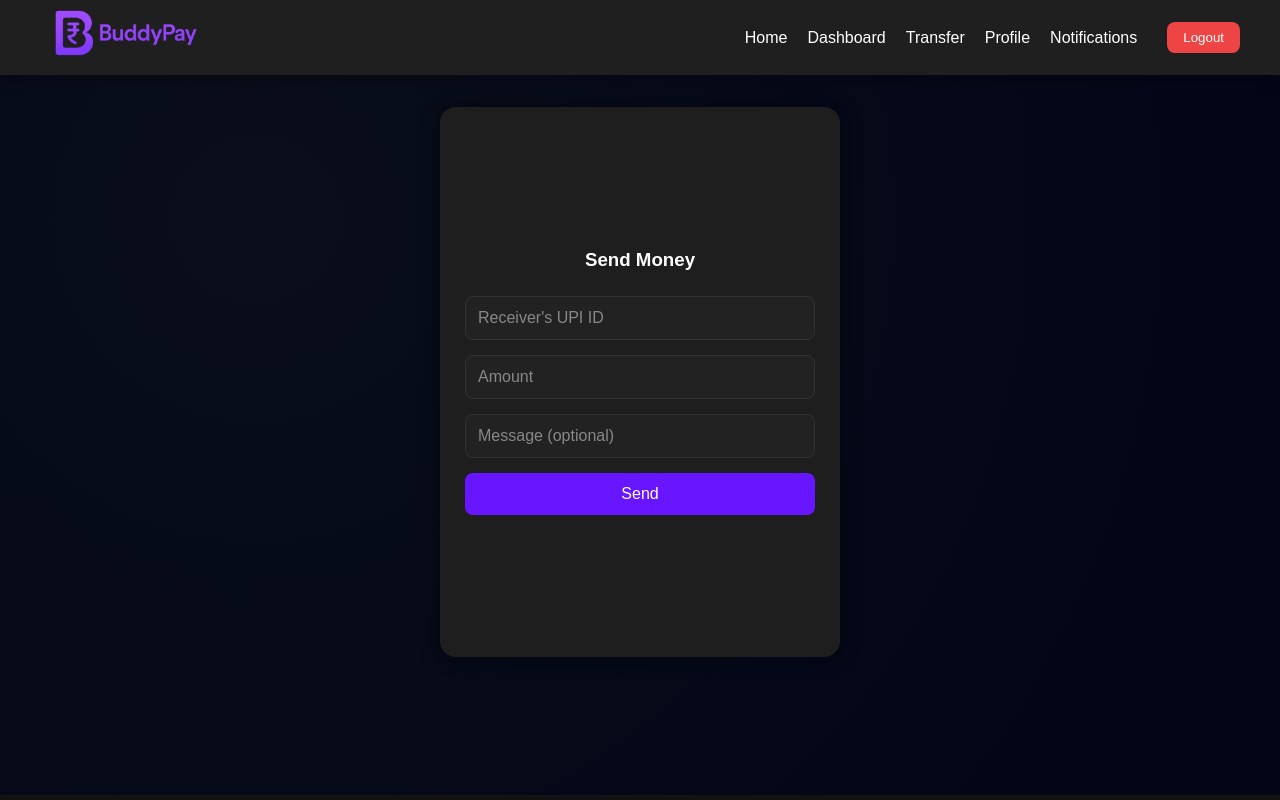
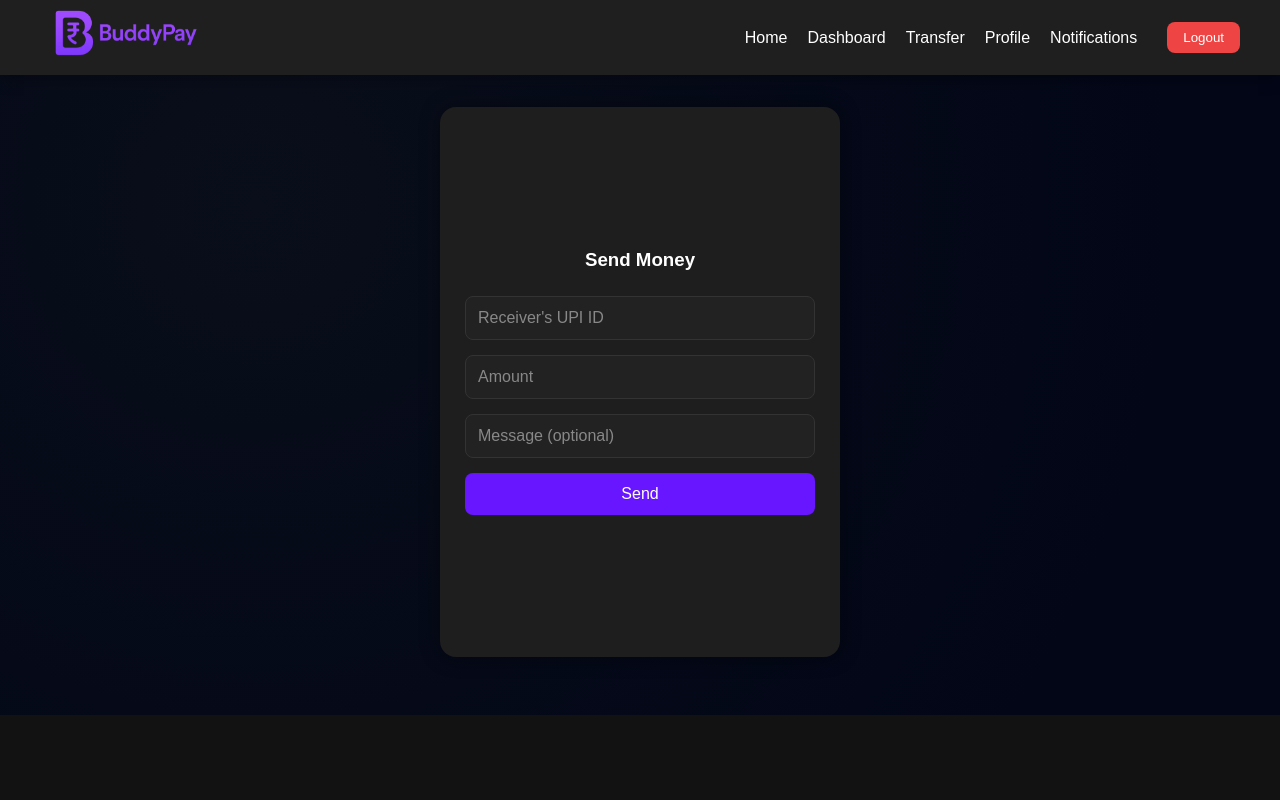
Before and after one commit to programmerzack31/buddypay, a React (Vite) app: page /transfer in a window 1280 px wide. Built offline with nearby package versions, Linux system fonts and the light colour scheme; no server answers; sample sign-in values are in the browser's storage.

Commit message:
Update MoneyTransfer.css

```diff
--- a/src/components/MoneyTransfer.css
+++ b/src/components/MoneyTransfer.css
@@ -1,5 +1,5 @@
 .money-transfer-container {
-  min-height: 90vh;
+  min-height: 80vh;
   display: flex;
   justify-content: center;
   align-items:centre;
@@ -11,8 +11,7 @@
 .money-form {
   background: #1e1e1e;
   padding: 25px;
-  height: 50℅;
-  max-height:550px;
+  height:550px;
   border-radius: 16px;
   width: 100%;
   max-width: 400px;
```
